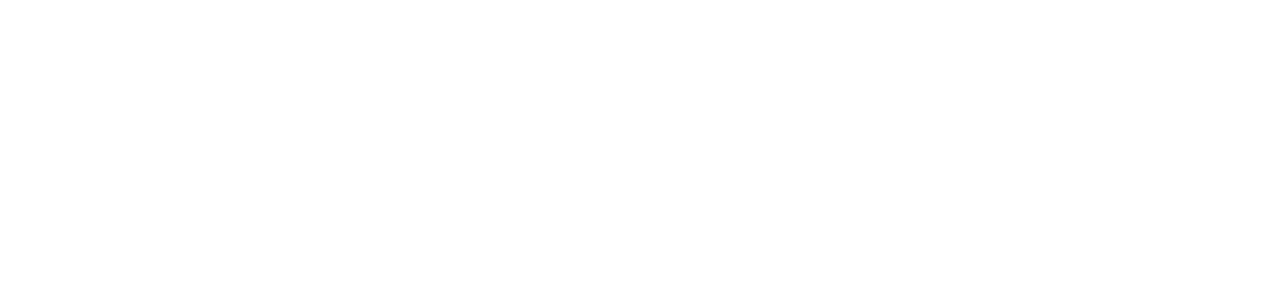
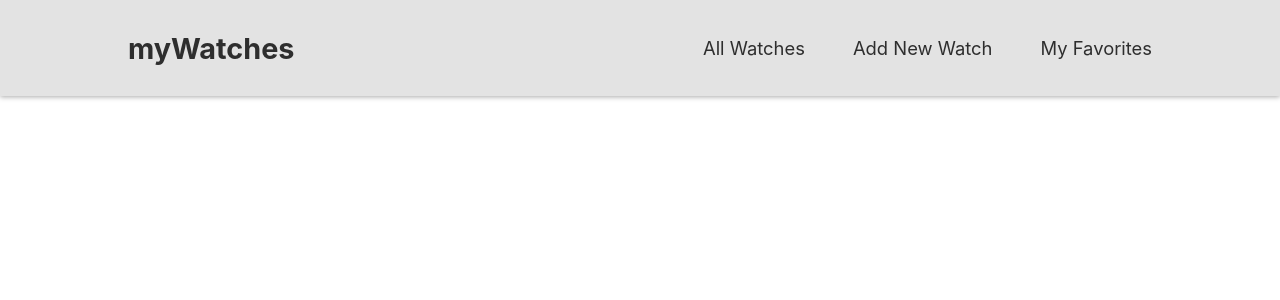
Before and after one commit to jtfreedman/my-next-app, a Next.js app: page / in a window 1280 px wide. Shown: the top 300 px of the page. Built offline with nearby package versions, Linux system fonts and the light colour scheme.

Commit message:
added MainNav from react app

```diff
--- a/components/layout/Layout.js
+++ b/components/layout/Layout.js
@@ -0,0 +1,12 @@
+//import { Fragment } from 'react'
+import MainNavigation from "./MainNavigation"
+
+export default function Layout({children}) {
+    return (
+
+            <MainNavigation>
+                {children}
+            </MainNavigation>
+
+    )
+}
--- /dev/null
+++ b/components/layout/MainNavigation.js
@@ -0,0 +1,30 @@
+import Link from 'next/link'
+
+import classes from '../../styles/MainNavigation.module.css';
+//import FavoritesContext from '../../store/favorites-context';
+
+function MainNavigation()
+{
+    //const favContext = useContext(FavoritesContext);
+
+    return (
+        <header className={classes.header}>
+            <div className={classes.logo}>myWatches</div>
+            <nav>
+                <ul>
+                    <li>
+                        <Link href='/all-watches'>All Watches</Link>
+                    </li>
+                    <li>
+                        <Link href='/new-watch'>Add New Watch</Link>
+                    </li>
+                    <li>
+                        <Link href='/favorites'>My Favorites</Link>
+                    </li>
+                </ul>
+            </nav>
+        </header>
+    );
+}
+
+export default MainNavigation;
--- a/pages/_app.js
+++ b/pages/_app.js
@@ -1,7 +1,8 @@
+import Layout from '../components/layout/Layout'
 import '../styles/globals.css'
 
 function MyApp({ Component, pageProps }) {
-  return <Component {...pageProps} />
+  return <Layout><Component {...pageProps} /></Layout>
 }
 
 export default MyApp
--- a/pages/index.js
+++ b/pages/index.js
@@ -6,7 +6,7 @@ export default function Home() {
       <Head>
         <title>My Next App</title>
       </Head>
-
+      <h2>Welcome to Next</h2>
     </div>
   )
 }
--- a/pages/products/[id].js
+++ b/pages/products/[id].js
@@ -7,7 +7,9 @@ export default function Product() {
 
     const productId = router.query.id;
 
+    //where requeset to backend API goes
+
     return (
-        <div></div>
+        <div>{productId}</div>
     )
 }
--- a/pages/products/index.js
+++ b/pages/products/index.js
@@ -5,7 +5,6 @@ import Link from 'next/link'
 export default function Products() {
   return (
     <Fragment>
-      <div>
       <Head>
         <title>Products</title>
       </Head>
@@ -18,7 +17,6 @@ export default function Products() {
         <Link href='/products/item2'>Item 2</Link>
         </li>
       </ul>
-      </div>
     </Fragment>
   )
 }
--- /dev/null
+++ b/styles/MainNavigation.module.css
@@ -0,0 +1,50 @@
+.header {
+    width: 100%;
+    height: 6rem;
+    display: flex;
+    align-items: center;
+    justify-content: space-between;
+    background-color: #E3E3E3;
+    padding: 0 10%;
+    box-shadow: 0px 1px 5px #aaaaaa;
+  }
+
+  .logo {
+    font-size: 1.8rem;
+    color: white;
+    font-weight: bold;
+    cursor: pointer;
+    color: #2E2E2E;
+  }
+
+  .header ul {
+    list-style: none;
+    margin: 0;
+    padding: 0;
+    display: flex;
+    align-items: baseline;
+  }
+
+  .header li {
+    margin-left: 3rem;
+  }
+
+  .header a {
+    text-decoration: none;
+    font-size: 1.15rem;
+    color: #2E2E2E;
+  }
+
+  .header a:hover,
+  .header a:active,
+  .header a.active {
+    color: rgb(116, 116, 116);
+  }
+
+  .badge {
+    background-color: #555453;
+    color: white;
+    border-radius: 12px;
+    padding: 0 1rem;
+    margin-left: 0.5rem;
+  }
```
Lines whose indentation alone changed are shown as unchanged.
